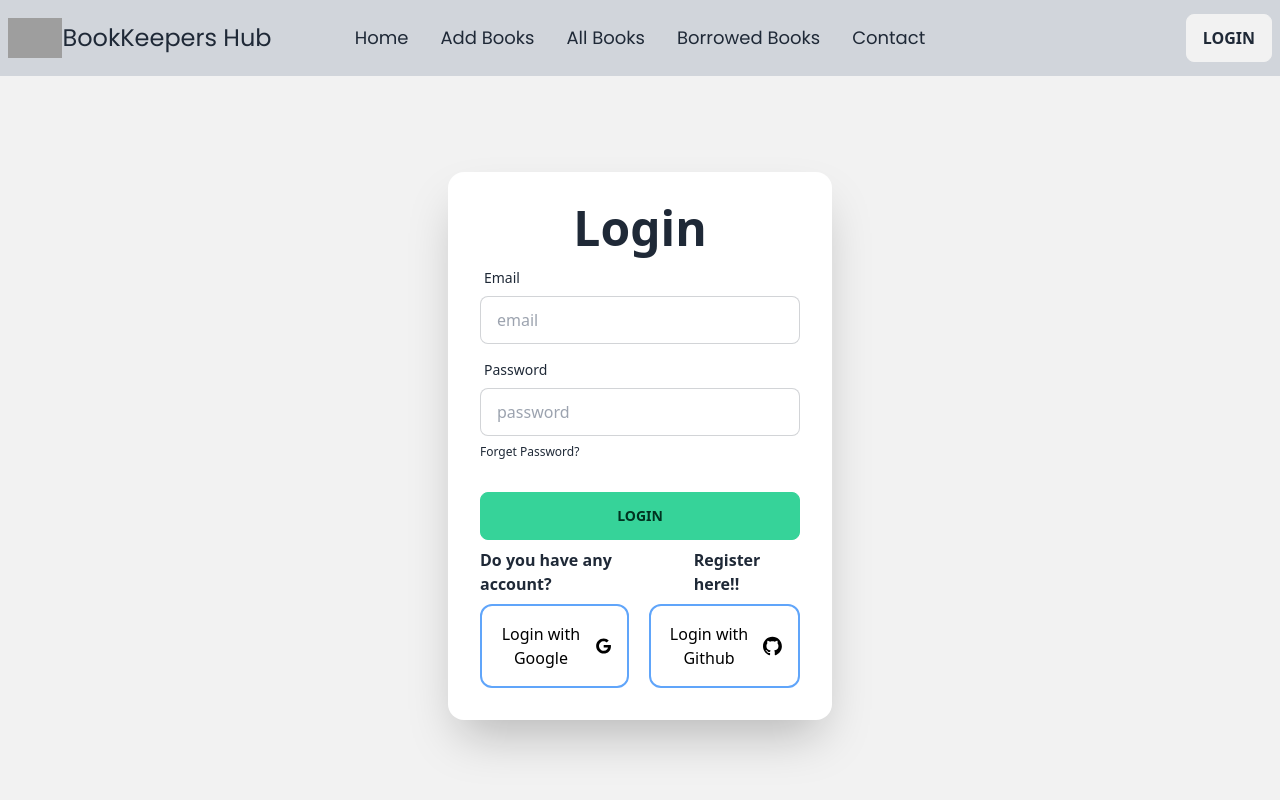
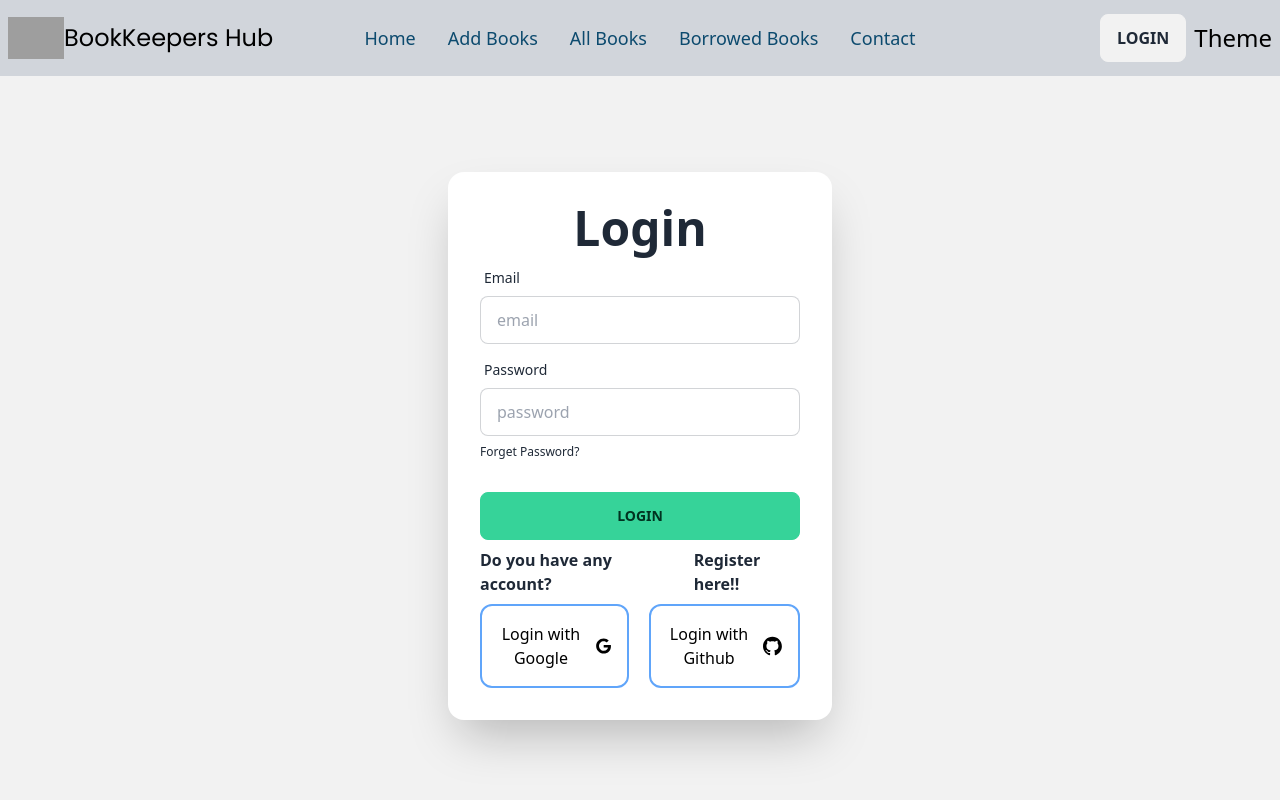
Before and after one commit to ROCKHOSSAIN/assignment-no-11-client, a React (Vite) app: page /login in a window 1280 px wide. Shown: the top 800 px of the page. Built offline with nearby package versions, Linux system fonts and the light colour scheme; no server answers; grey boxes are pictures that could not be loaded.

Commit message:
theme toggle has been completed

```diff
--- a/index.html
+++ b/index.html
@@ -1,5 +1,5 @@
 <!doctype html>
-<html lang="en" data-theme="light">
+<html lang="en" >
   <head>
     <meta charset="UTF-8" />
     <link rel="icon" type="image/svg+xml" href="/vite.svg" />
@@ -7,7 +7,7 @@
 
     <title>Library Management</title>
   </head>
-  <body>
+  <body class="dark">
     <div id="root"></div>
     <script type="module" src="/src/main.jsx"></script>
   </body>
--- a/src/Components/MainLayout/Layout.jsx
+++ b/src/Components/MainLayout/Layout.jsx
@@ -1,14 +1,37 @@
 import {Outlet} from 'react-router-dom';
 import Navbar from '../Pages/Home/Navbar';
 import Footer from '../Pages/Home/Footer';
+import { useEffect, useState } from 'react';
 
 
 const Layout = () => {
+    useEffect(() => {
+        if(window.matchMedia('(prefers-color-scheme: dark)').matches){
+          setTheme('dark');
+        }
+        else {
+          setTheme('light');
+        }
+      }, [])
+    const [theme,setTheme]= useState("light")
+     useEffect(()=>{
+          if (theme==='dark') {
+               document.documentElement.classList.add('dark');
+             } else {
+               document.documentElement.classList.remove('dark');
+             }
+     },[theme]);
+     const handleThemeSwitch=()=>{
+        setTheme(theme === "dark" ? "light" : "dark");
+     }
     return (
         <div>
-            <Navbar></Navbar>
+            <div className={theme === "dark" ? "bg-black" : "bg-white"}>
+
+            <Navbar handleThemeSwitch={handleThemeSwitch}></Navbar>
             <Outlet></Outlet>
             <Footer></Footer>
+            </div>
         </div>
     );
 };
--- a/src/Components/Pages/AllBooks/AllBooks.jsx
+++ b/src/Components/Pages/AllBooks/AllBooks.jsx
@@ -25,10 +25,10 @@ const AllBooks = () => {
         className='mt-10 flex justify-end p-4 bg-red-300'
         defaultValue='all'
       >
-        <option value='all'>All Books</option>
-        <option value='available'>Show Available Books</option>
+        <option value='all' className=''>All Books</option>
+        <option value='available' className=''>Show Available Books</option>
       </select>
-      <div className='grid grid-cols-1 md:grid-cols-4 container mx-auto py-10'>
+      <div className='grid grid-cols-1 md:grid-cols-4 container mx-auto py-10 gap-10'>
         {displayBooks.map((book) => (
           <ShowAllBook key={book._id} allbook={book} />
         ))}
--- a/src/Components/Pages/BorrowBook/ShowBorrowBook.jsx
+++ b/src/Components/Pages/BorrowBook/ShowBorrowBook.jsx
@@ -1,60 +1,15 @@
 import React from 'react';
 import Swal from 'sweetalert';
-import  { useState,useEffect } from 'react';
+import  { useState } from 'react';
 
 const ShowBorrowBook = ({ data }) => {
     const { image, name, category, borrowDate, returnDate,orginalid,quantity,_id } = data
     console.log(quantity)
-const [returnState,setReturnState]=useState(null)
 const [carts, setcarts] = useState(data)
 
 
     const handleReturn=(id)=>{
-        // const updatequantity={
-        //     quantity:quantity+1
-        // }
-        // const returnBook = {
 
-        //     quantity: updatequantity.quantity,
-        // }
-
-        //return/delete
-
-            // Swal.fire({
-            //     title: 'Are you sure?',
-            //     text: "You won't be able to revert this!",
-            //     icon: 'warning',
-            //     showCancelButton: true,
-            //     confirmButtonColor: '#3085d6',
-            //     cancelButtonColor: '#d33',
-            //     confirmButtonText: 'Yes, return it!'
-            // }).then((result) => {
-            //     if (result.isConfirmed) {
-
-
-                    // fetch(`http://localhost:5000/borrowbook/${id}`, {
-                    //     method: 'DELETE'
-                    // })
-                    //     .then(res => res.json())
-                    //     .then(data => {
-                    //         console.log(data);
-                    //         if (data.deletedCount > 0) {
-
-                    //             const remainingUsers = carts.filter(user => user._id !== _id)
-                    //             setcarts(remainingUsers)
-                    //             Swal.fire(
-                    //                 'Returned!',
-                    //                 'You have returned your book',
-                    //                 'success'
-                    //             )
-
-                    //         }
-                    //     })
-
-            //     }
-            // })
-
-        //
 
        fetch('http://localhost:5000/allbooks')
        .then(res=>res.json())
@@ -78,6 +33,21 @@ const [carts, setcarts] = useState(data)
         .then(res=>res.json())
         .then(data=>{
             console.log(data)
+            fetch(`http://localhost:5000/borrowbook/${_id}`, {
+                method: 'DELETE'
+            })
+                .then(res => res.json())
+                .then(data => {
+                    console.log(data);
+
+                        if (Array.isArray(carts)) {
+                            const remainingUsers = carts.filter(user => user._id !== _id);
+                            setcarts(remainingUsers);
+                          }
+
+
+                })
+
         })
         Swal({
             title: "Welcome!",
--- a/src/Components/Pages/Home/Navbar.jsx
+++ b/src/Components/Pages/Home/Navbar.jsx
@@ -3,14 +3,14 @@ import { Link, NavLink } from 'react-router-dom';
 import { useContext } from 'react';
 import { AuthContext } from '../../Provider/AuthProvider';
 
-const Navbar = () => {
+const Navbar = ({handleThemeSwitch}) => {
   const { user, logout } = useContext(AuthContext)
   const navlinks = <>
-    <li className='text-lg font-poppins'><NavLink to='/'>Home</NavLink></li>
-    <li className='text-lg font-poppins'><NavLink to='/addBooks'>Add Books</NavLink></li>
-    <li className='text-lg font-poppins'><NavLink to='/allBooks'>All Books</NavLink></li>
-    <li className='text-lg font-poppins'><NavLink to='/borrowedBooks'>Borrowed Books</NavLink></li>
-    <li className='text-lg font-poppins'><NavLink to='/contact'>Contact</NavLink></li>
+    <li className='text-lg font- text-sky-900'><NavLink to='/'>Home</NavLink></li>
+    <li className='text-lg font- text-sky-900'><NavLink to='/addBooks'>Add Books</NavLink></li>
+    <li className='text-lg font- text-sky-900'><NavLink to='/allBooks'>All Books</NavLink></li>
+    <li className='text-lg font- text-sky-900'><NavLink to='/borrowedBooks'>Borrowed Books</NavLink></li>
+    <li className='text-lg font- text-sky-900'><NavLink to='/contact'>Contact</NavLink></li>
   </>
   const handleSignOut = () => {
     logout()
@@ -29,14 +29,15 @@ const Navbar = () => {
             <label tabIndex={0} className="btn btn-ghost lg:hidden">
               <svg xmlns="http://www.w3.org/2000/svg" className="h-5 w-5" fill="none" viewBox="0 0 24 24" stroke="currentColor"><path strokeLinecap="round" strokeLinejoin="round" strokeWidth="2" d="M4 6h16M4 12h8m-8 6h16" /></svg>
             </label>
-            <ul tabIndex={0} className="menu menu-sm dropdown-content mt-3 z-[1]  shadow  rounded-box w-52 bg-green-500 p-5">
+            <ul tabIndex={0} className="menu menu-sm dropdown-content mt-3   shadow  rounded-box w-52 bg-green-500 text-black p-5 z-30">
               {navlinks}
+              <button className='ml-0 md:ml-2 p-1  md:p-2 border-2  md:block text-gray-400 z-20 text-xl md:text-2xl' onClick={handleThemeSwitch}><span className='bg-gray-300 text-black'>Theme</span></button>
             </ul>
           </div>
           <div className='flex items-center'>
 
             <img className='md:w-1/6' src="https://i.ibb.co/4pw5HxH/library-logo-vector-8933635-removebg-preview.png" alt="" />
-            <a className="font-poppins normal-case md:text-2xl hidden md:block">BookKeepers Hub</a>
+            <a className="font-poppins normal-case md:text-2xl hidden md:block text-black">BookKeepers Hub</a>
           </div>
         </div>
         <div className="navbar-center hidden lg:flex">
@@ -49,19 +50,19 @@ const Navbar = () => {
           {
             user ?
               <>
-              <div className='flex items-center bg-slate-700  md:rounded-3xl px-1'>
+              <div className='flex items-center bg-slate-700  md:rounded-3xl p-2 md:p=0 md:px-1'>
 
-                <span className='text-xs md:text-base text-white'>{user.displayName ? user.displayName : 'Rocky'}</span>
-                <span><img className='hidden md:block w-[30px] md:w-[35px] rounded-full m-0 md:m-2' src={user.photoURL ? user.photoURL : "https://i.ibb.co/yBYsTYG/avatar-removebg-preview.png"} alt="" /></span>
+                <span className='text-xs md:text-base text-white '>{user.displayName ? user.displayName : 'Rocky'}</span>
+                <span><img className='hidden md:block w-[3px] md:w-[35px] rounded-full m-0 md:m-2' src={user.photoURL ? user.photoURL : "https://i.ibb.co/yBYsTYG/avatar-removebg-preview.png"} alt="" /></span>
               </div>
-                <button onClick={handleSignOut} className="ml-2 btn text-xs md:text-base ">LogOut</button>
+                <button onClick={handleSignOut} className="ml-2 btn text-xs md:text-base bg-gray-300 text-black hover:bg-gray-300 ">LogOut</button>
               </>
               :
               <Link to='/login'>
                 <button className="btn text-base ">Login</button>
               </Link>
           }
-
+          <button className='ml-0 md:ml-2   text-gray-400 z-20 text-xl md:text-2xl hidden md:block' onClick={handleThemeSwitch}><span className='bg-gray-300 text-black'>Theme</span></button>
         </div>
       </div>
     </div>
--- a/src/Components/Pages/Home/Services.jsx
+++ b/src/Components/Pages/Home/Services.jsx
@@ -3,8 +3,8 @@ import React from 'react';
 const Services = () => {
     return (
         <div className='container mx-auto py-10'>
-            <h1 className='text-center font-semibold text-[#cc7045] text-3xl font-poppins'>Services</h1>
-            <div className='grid grid-cols-1 md:grid-cols-4 mx-auto'>
+            <h1 className='text-center font-semibold text-[#cc7045] text-3xl font-poppins mb-10'>Services</h1>
+            <div className='grid grid-cols-1 md:grid-cols-4 gap-10 mx-auto'>
                 <div className="card w-full bg-base-100 shadow-xl">
                     <figure className="px-10 pt-10">
                         <img src="https://i.ibb.co/0fd49nL/F8-EFC97195-B4071-C7-E481448-B5-1623237019500.jpg" alt="" />
--- a/tailwind.config.js
+++ b/tailwind.config.js
@@ -4,6 +4,7 @@ export default {
     "./index.html",
     "./src/**/*.{js,ts,jsx,tsx}",
   ],
+  darkMode:"class",
   theme: {
     extend: {
       fontFamily:{
```
